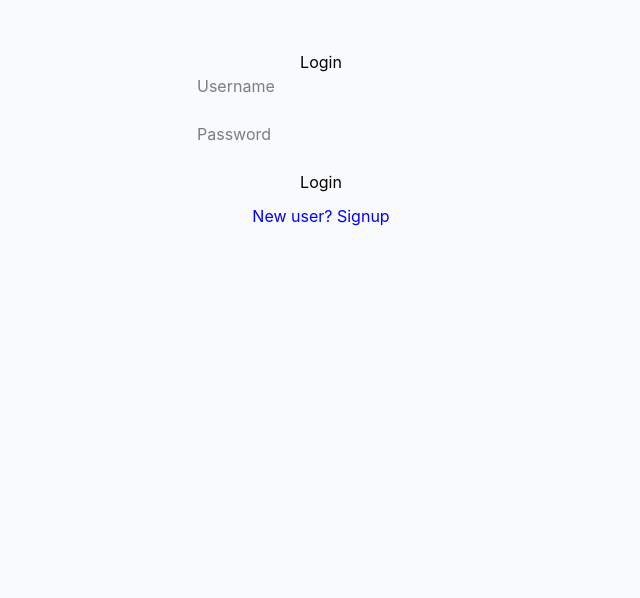
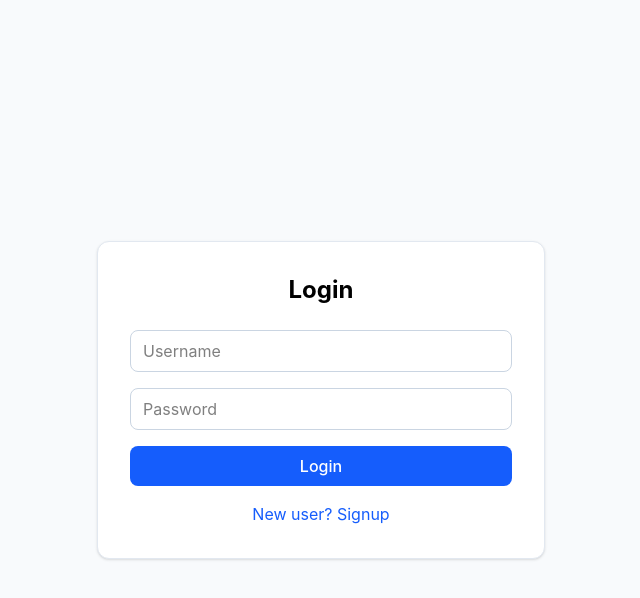
Before and after one commit to guptadaksh485-jpg/consistency-tracker, a React app in the folder frontend/: page / in a window 1280 px wide. Shown: the top 598 px of the page, without its empty margins (319-959 px from the left). Built offline with nearby package versions, Linux system fonts and the light colour scheme; the HTML template or start-up script is replaced by a standard one.

Commit message:
corrected login and signup UI

```diff
--- a/frontend/src/components/Login.jsx
+++ b/frontend/src/components/Login.jsx
@@ -36,38 +36,82 @@ function Login({ setToken }) {
       console.error(err);
     }
   };
+return (
+  <div className="min-h-screen flex items-center justify-center px-4">
+    <div className="bg-white border border-slate-200 rounded-xl shadow-sm p-8 w-full max-w-md">
 
-  return (
-    <div style={{ textAlign: "center", marginTop: "50px" }}>
-      <h3>{isSignup ? "Signup" : "Login"}</h3>
+      <h2 className="text-2xl font-bold text-center mb-6">
+        {isSignup ? "Create Account" : "Login"}
+      </h2>
 
       <input
         placeholder="Username"
         value={userName}
         onChange={(e) => setUserName(e.target.value)}
+        className="
+          w-full
+          border
+          border-slate-300
+          rounded-lg
+          px-3
+          py-2
+          mb-4
+          focus:outline-none
+          focus:ring-2
+          focus:ring-blue-500
+        "
       />
-      <br /><br />
 
       <input
         placeholder="Password"
         type="password"
         value={password}
         onChange={(e) => setPassword(e.target.value)}
+        className="
+          w-full
+          border
+          border-slate-300
+          rounded-lg
+          px-3
+          py-2
+          mb-4
+          focus:outline-none
+          focus:ring-2
+          focus:ring-blue-500
+        "
       />
-      <br /><br />
 
-      <button onClick={handleSubmit}>
+      <button
+        onClick={handleSubmit}
+        className="
+          w-full
+          bg-blue-600
+          hover:bg-blue-700
+          text-white
+          py-2
+          rounded-lg
+          font-medium
+        "
+      >
         {isSignup ? "Signup" : "Login"}
       </button>
 
-      <p style={{ marginTop: "10px", cursor: "pointer", color: "blue" }}
-         onClick={() => setIsSignup(!isSignup)}>
+      <p
+        className="
+          text-center
+          mt-4
+          text-blue-600
+          cursor-pointer
+          hover:underline
+        "
+        onClick={() => setIsSignup(!isSignup)}
+      >
         {isSignup
           ? "Already have an account? Login"
           : "New user? Signup"}
       </p>
+
     </div>
-  );
-}
-
+  </div>
+);}
 export default Login;
```
